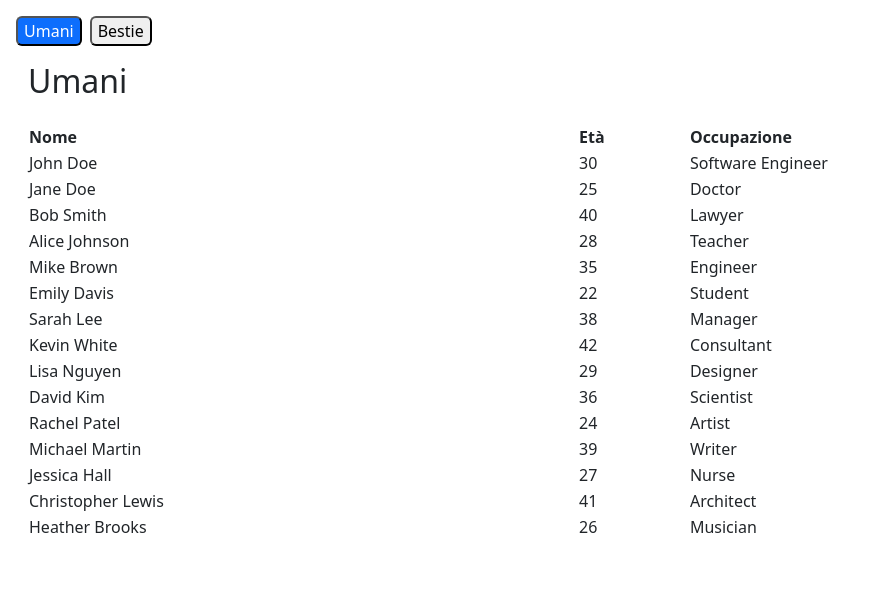
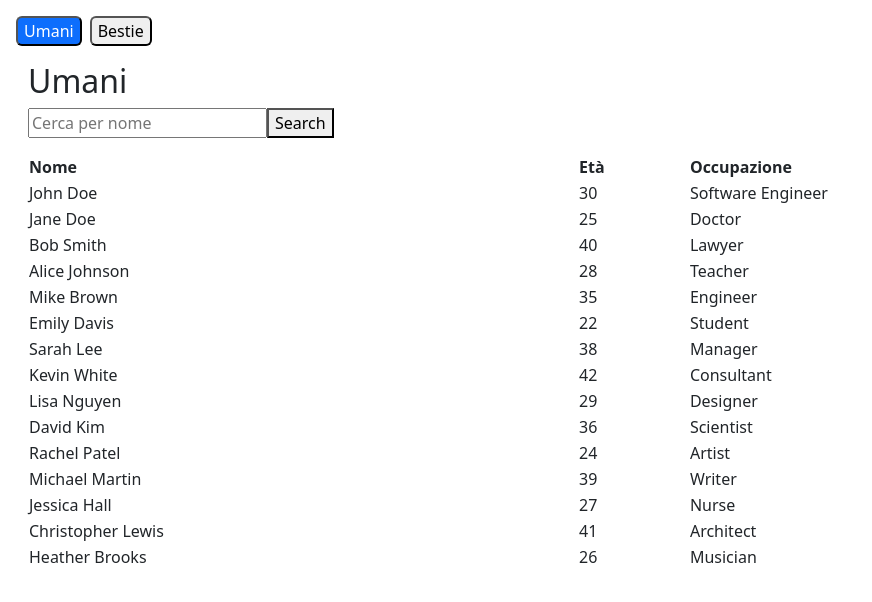
Before and after one commit to mpiccinnonode/ng-training, an Angular app: page /trial/humans in a window 1280 px wide. Shown: the top 602 px of the page, without its empty margins (0-872 px from the left). Built offline with nearby package versions, Linux system fonts and the light colour scheme.

Commit message:
add searchbar

```diff
--- a/src/app/trial/beasts/beasts.component.html
+++ b/src/app/trial/beasts/beasts.component.html
@@ -2,6 +2,9 @@
   <div class="row">
     <h2>Bestie</h2>
   </div>
+
+  <app-searchbar (submit)="onSearchBeastName($event)"></app-searchbar>
+
   <div class="mt-3">
     <table class="w-100">
       <thead>
@@ -13,7 +16,7 @@
         </tr>
       </thead>
       <tbody>
-        @for (beast of beasts; track beast.id) {
+        @for (beast of filteredBeasts; track beast.id) {
           <tr>
             <td>{{ beast.name }}</td>
             <td>{{ beast.species }}</td>
--- a/src/app/trial/beasts/beasts.component.ts
+++ b/src/app/trial/beasts/beasts.component.ts
@@ -2,16 +2,20 @@ import { Component, DestroyRef, OnInit } from '@angular/core';
 import { takeUntilDestroyed } from '@angular/core/rxjs-interop';
 import { Beast } from '../../../models/beast.model';
 import { BeastsService } from '../../../services/beasts.service';
+import { SearchbarComponent } from "../filters/searchbar/searchbar.component";
 
 @Component({
   selector: 'app-beasts',
   standalone: true,
-  imports: [],
+  imports: [SearchbarComponent],
   templateUrl: './beasts.component.html',
   styleUrl: './beasts.component.scss',
 })
 export class BeastsComponent implements OnInit {
   beasts: Beast[] = [];
+  //nuova variabile dove salvo gli elementi filtrati
+  filteredBeasts: Beast[] = [];
+  searchName: string = '';
 
   constructor(
     private beastsService: BeastsService,
@@ -22,10 +26,23 @@ export class BeastsComponent implements OnInit {
     this._fetchData();
   }
 
+  //riassegno il valore della variabile in base al valore passato
+  onSearchBeastName(searchName: string): void {
+    this.searchName = searchName;
+    //assegno all'array tutte le bestie che
+    // includono nel nome la stringa che ho digitato
+    this.filteredBeasts = this.beasts.filter(beast =>
+      beast.name.toLowerCase().includes(this.searchName.toLowerCase())
+    );
+  }
+
   private _fetchData(): void {
     this.beastsService
       .getAll()
       .pipe(takeUntilDestroyed(this.destroyRef))
-      .subscribe((res) => (this.beasts = res));
+      .subscribe((res) => {
+        this.beasts = res;
+        this.filteredBeasts = res;
+      });
   }
 }
--- /dev/null
+++ b/src/app/trial/filters/filter-advance/filter-advance.component.html
@@ -0,0 +1 @@
+<p>filter-advance works!</p>
--- /dev/null
+++ b/src/app/trial/filters/searchbar/searchbar.component.html
@@ -0,0 +1,7 @@
+<input
+  type="text"
+  placeholder="Cerca per nome"
+  (input)="onSearchInput($event)"
+  [value]="searchName"
+/>
+<button type="button" (click)="submit.emit(searchName)">Search</button>
--- /dev/null
+++ b/src/app/trial/filters/searchbar/searchbar.component.ts
@@ -0,0 +1,23 @@
+import { Component, EventEmitter, Output } from '@angular/core';
+
+@Component({
+  selector: 'app-searchbar',
+  standalone: true,
+  imports: [],
+  templateUrl: './searchbar.component.html',
+  styleUrl: './searchbar.component.scss',
+})
+export class SearchbarComponent {
+  //Butt afuori un evento tipo string
+  @Output() submit = new EventEmitter<string>();
+  //La stringa che mi serve per la ricerca
+  searchName: string = '';
+
+  onSearchInput(event: Event): void {
+    //Mi vado a prendere quello che digito nell'input
+    const inputElement = event.target as HTMLInputElement;
+    console.log(inputElement.value);
+    //Assegnazione del valore digitato
+    this.searchName = inputElement.value;
+  }
+}
--- a/src/app/trial/humans/humans.component.html
+++ b/src/app/trial/humans/humans.component.html
@@ -2,6 +2,9 @@
   <div class="row">
     <h2>Umani</h2>
   </div>
+
+  <app-searchbar (submit)="onSearchHumanName($event)"></app-searchbar>
+
   <div class="mt-3">
     <table class="w-100">
       <thead>
@@ -12,7 +15,7 @@
       </tr>
       </thead>
       <tbody>
-        @for (human of humans; track human.id) {
+        @for (human of filteredHumans; track human.id) {
           <tr>
             <td>{{ human.name }}</td>
             <td>{{ human.age }}</td>
--- a/src/app/trial/humans/humans.component.ts
+++ b/src/app/trial/humans/humans.component.ts
@@ -2,16 +2,19 @@ import { Component, DestroyRef, OnInit } from '@angular/core';
 import { HumansService } from '../../../services/humans.service';
 import { Human } from '../../../models/human.model';
 import { takeUntilDestroyed } from '@angular/core/rxjs-interop';
+import { SearchbarComponent } from "../filters/searchbar/searchbar.component";
 
 @Component({
   selector: 'app-humans',
   standalone: true,
-  imports: [],
+  imports: [SearchbarComponent],
   templateUrl: './humans.component.html',
   styleUrl: './humans.component.scss',
 })
 export class HumansComponent implements OnInit {
   humans: Human[] = [];
+  filteredHumans: Human[] = [];
+  searchName: string = '';
 
   constructor(
     private humansService: HumansService,
@@ -22,10 +25,20 @@ export class HumansComponent implements OnInit {
     this._fetchData();
   }
 
+  onSearchHumanName(searchName: string): void {
+    this.searchName = searchName;
+    this.filteredHumans = this.humans.filter(human =>
+      human.name.toLowerCase().includes(this.searchName.toLowerCase())
+    );
+  }
+
   private _fetchData(): void {
     this.humansService
       .getAll()
       .pipe(takeUntilDestroyed(this.destroyRef))
-      .subscribe((res) => (this.humans = res));
+      .subscribe((res) => {
+        this.humans = res;
+        this.filteredHumans = res;
+      });
   }
 }
```
Also changed, not shown: src/app/trial/filters/filter-advance/filter-advance.component.ts (added, +12 -0 lines), src/app/trial/filters/filter-advance/filter-advance.component.scss (added), src/app/trial/filters/searchbar/searchbar.component.scss (added).
